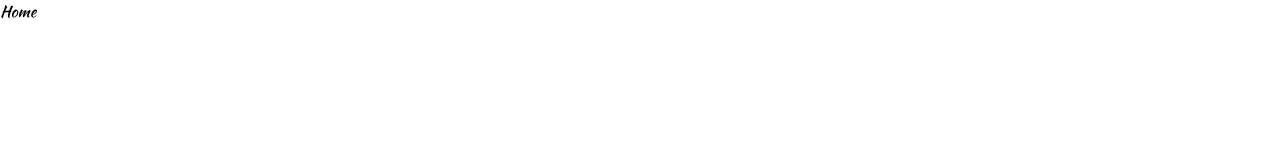
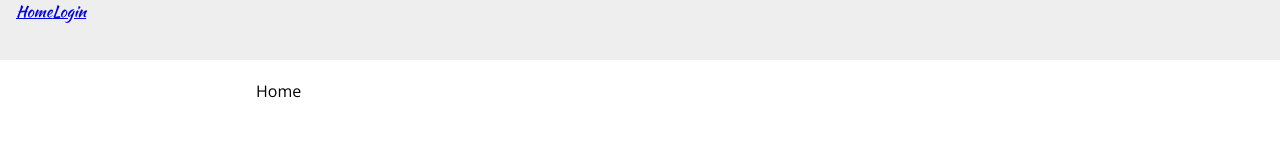
Before and after one commit to Alexrocchi/React_Styled-Components, a React app: page / in a window 1280 px wide. Built offline with nearby package versions, Linux system fonts and the light colour scheme.

Commit message:
Creating the page Layout and Header components

```diff
--- a/public/index.html
+++ b/public/index.html
@@ -28,6 +28,7 @@
     <link rel="preconnect" href="https://fonts.googleapis.com">
     <link rel="preconnect" href="https://fonts.gstatic.com" crossorigin>
     <link href="https://fonts.googleapis.com/css2?family=Kaushan+Script&display=swap" rel="stylesheet">
+    <link href="https://fonts.googleapis.com/css2?family=Open+Sans:ital,wght@0,300;0,400;0,500;0,600;0,700;0,800;1,300;1,400;1,500;1,600;1,700;1,800&display=swap" rel="stylesheet">
   </head>
   <body>
     <noscript>You need to enable JavaScript to run this app.</noscript>
--- /dev/null
+++ b/src/components/common/Header.js
@@ -0,0 +1,23 @@
+import React from "react";
+import styled from "styled-components";
+import { Link } from "react-router-dom";
+
+const HeaderWrapper = styled.header`
+    height: 60px;
+    width: 100%;
+    box-sizing: border-box;
+    display: flex;
+    padding: 0 16px;
+    position: fixed;
+    top: 0;
+    background-color: #eee;
+`;
+
+export function Header() {
+    return (
+        <HeaderWrapper>
+            <Link to={"/"}>Home</Link>
+            <Link to={"/login"}>Login</Link>
+        </HeaderWrapper>
+    )
+}
--- /dev/null
+++ b/src/components/common/PageLayout.js
@@ -0,0 +1,26 @@
+import React from "react";
+import styled from "styled-components";
+import { Header } from "./Header";
+
+const Content = styled.main`
+    max-width: 800px;
+    margin: 80px auto 0 auto;
+    padding: 0 16px;
+    box-sizing: border-box;
+    font-family: 'Open Sans';
+
+    h1, h2, h3, h4, h5, h6{
+        font-family: 'Kaushan Script';
+    }
+`;
+
+export function PageLayout({children}) {
+    return (
+        <>
+            <Header />
+            <Content>
+                {children}
+            </Content>
+        </>
+    )
+}
--- a/src/components/common/index.js
+++ b/src/components/common/index.js
@@ -1 +1,3 @@
 export * from "./Button";
+export * from './PageLayout';
+export * from './Header';
--- a/src/components/pages/Home.js
+++ b/src/components/pages/Home.js
@@ -1,9 +1,10 @@
 import React from "react";
+import { PageLayout } from "components/common";
 
 export default function Home(){
     return(
-        <div>
+        <PageLayout>
             Home
-        </div>
+        </PageLayout>
     )
 }
--- a/src/components/pages/Login.js
+++ b/src/components/pages/Login.js
@@ -1,9 +1,10 @@
 import React from "react";
+import { PageLayout } from "components/common";
 
 export default function Login(){
     return(
-        <div>
+        <PageLayout>
             Login
-        </div>
+        </PageLayout>
     )
 }
```
